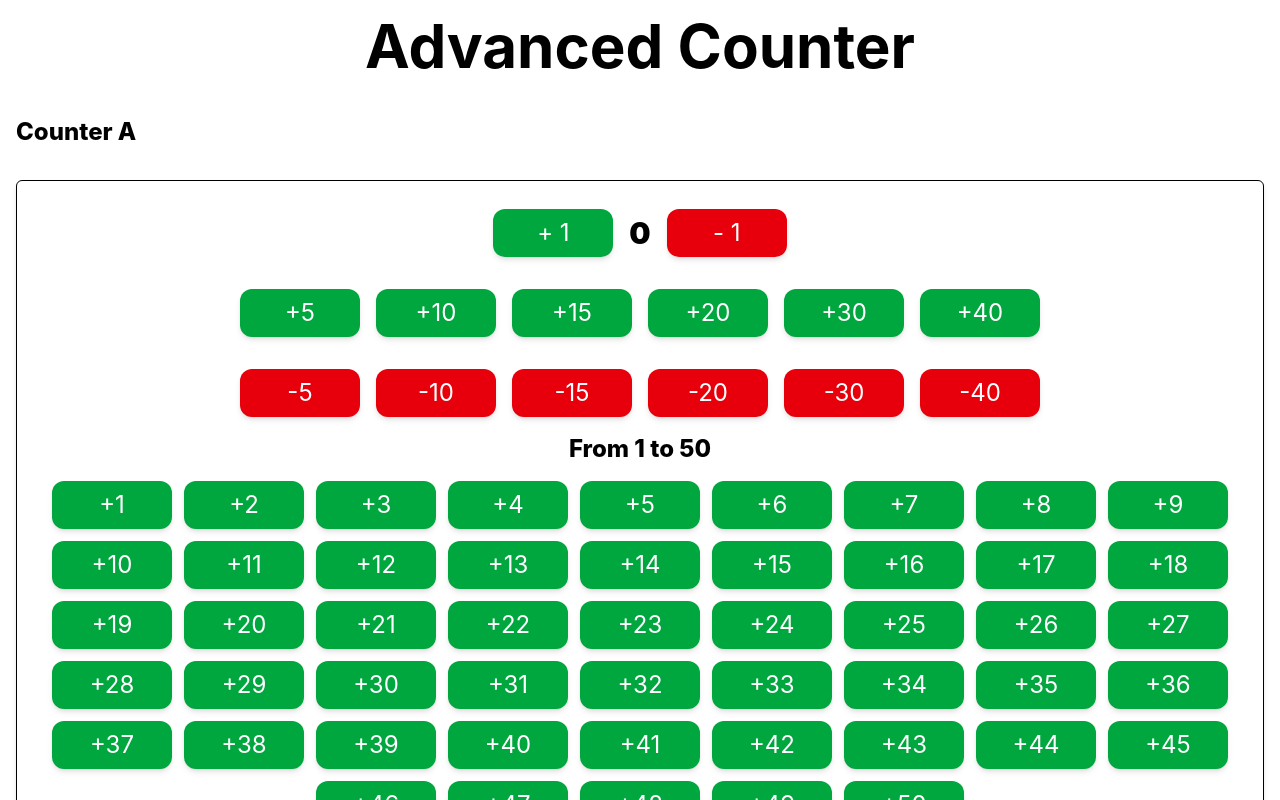
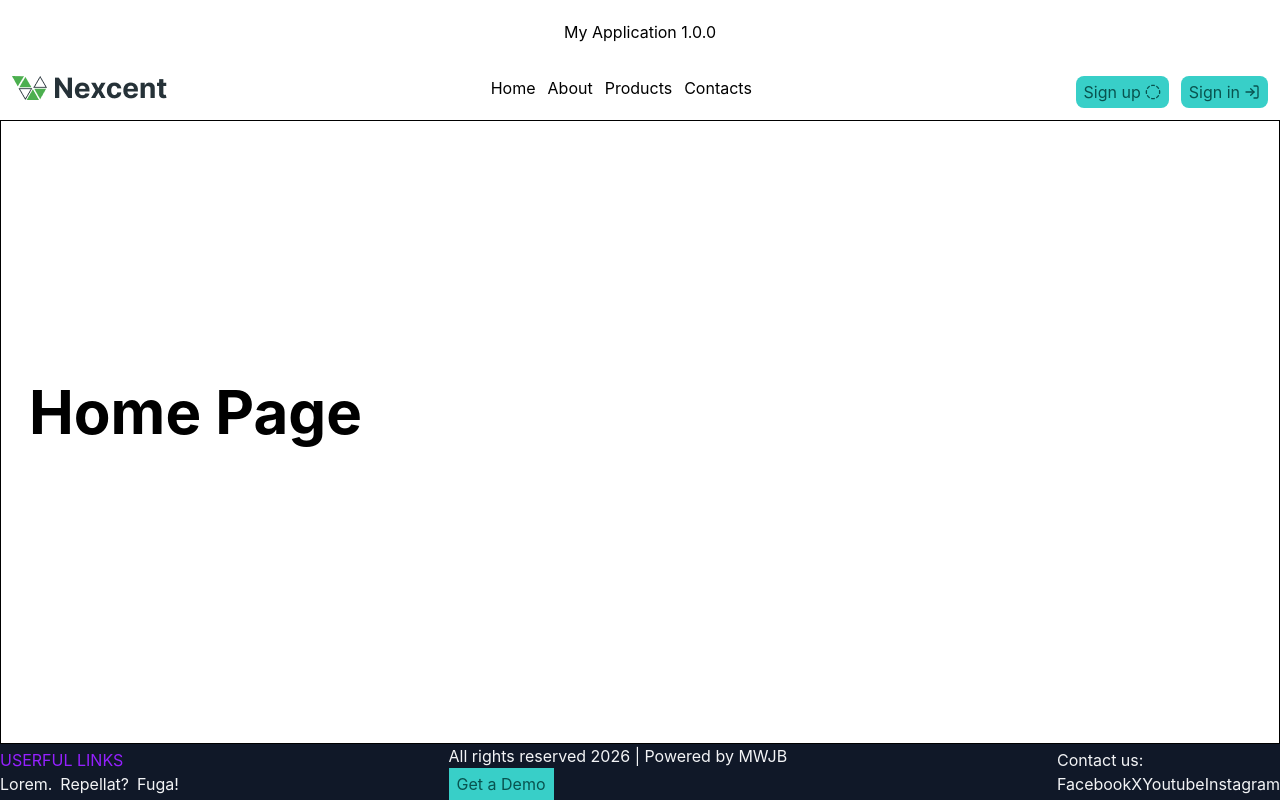
Before and after one commit to Maged-Groups/3491-react-app-001, a React (Vite) app: page / in a window 1280 px wide. Shown: the top 800 px of the page. Built offline with nearby package versions, Linux system fonts and the light colour scheme.

Commit message:
feat: insatall and configure react-router with basic routes

```diff
--- a/package.json
+++ b/package.json
@@ -14,6 +14,7 @@
     "react": "^19.2.4",
     "react-dom": "^19.2.4",
     "react-icons": "^5.6.0",
+    "react-router": "^7.14.2",
     "tailwindcss": "^4.2.2"
   },
   "devDependencies": {
--- a/src/App.jsx
+++ b/src/App.jsx
@@ -1,13 +1,22 @@
 import Header from './layout/Header'
+import Navbar from './components/organisms/Navbar'
 import Footer from './layout/Footer'
-import Navbar from './components/organisms/Navbar'
-import Home from './pages/Home'
+
+import Pages from './pages'
 
 function App() {
 
+
   return (
-    <div>
-     <Home />
+    <div className='min-h-screen flex flex-col'>
+      <Header />
+      <Navbar />
+
+      <div className='border flex-1 flex gap-3 p-3'>
+        <Pages />
+      </div>
+
+      <Footer />
     </div>
   )
 }
--- a/src/components/organisms/Navbar.jsx
+++ b/src/components/organisms/Navbar.jsx
@@ -1,25 +1,26 @@
+import { Link } from 'react-router'
+
 import Button from "../molecules/Button"
 import Logo from "../atoms/Logo"
 import Dropdown from "../molecules/Dropdown"
 
 export default function Navbar() {
     return (
-        <nav>
+        <nav className="flex justify-between p-3">
             <div>
                 <Logo />
             </div>
 
-            <div>
-                menu
-                {/* <Dropdown />
-                <Dropdown />
-                <Dropdown />
-                <Dropdown /> */}
+            <div className="flex gap-3">
+                <Link to="/">Home</Link>
+                <Link to="/about">About</Link>
+                <Link to="/products">Products</Link>
+                <Link to="/contacts">Contacts</Link>
             </div>
 
-            <div>
-                <Button text='Sign up' disabled={true} iconName='ABC' />
-                <Button text='Sign in' isLoading={true} size="lg" iconName='LuLogIn' />
+            <div className="flex gap-3">
+                <Button text='Sign up' iconName='ABC' />
+                <Button text='Sign in' iconName='LuLogIn' />
             </div>
         </nav>
     )
--- a/src/layout/Footer.jsx
+++ b/src/layout/Footer.jsx
@@ -2,10 +2,10 @@ import Button from "../components/molecules/Button"
 
 function Footer() {
     return (
-        <footer>
+        <footer className="bg-gray-900 text-gray-100 flex justify-between items-center">
             <div>
                 <h5 className="text-main">USERFUL LINKS</h5>
-                <ul className="border-main border-3">
+                <ul className="flex gap-2">
                     <li>Lorem.</li>
                     <li>Repellat?</li>
                     <li>Fuga!</li>
--- a/src/layout/Header.jsx
+++ b/src/layout/Header.jsx
@@ -1,10 +1,8 @@
-import Logo from '../components/atoms/Logo';
 import { appTitle, appVersion } from '../lib/consts'
 
 export default function Header() {
     return (
-        <header className='p-8 h-screen flex items-center justify-center flex-col bg-main'>
-            <Logo />
+        <header className='p-8 h-10 flex items-center justify-center flex-col'>
             <h1>{appTitle} {appVersion}</h1>
         </header>
     );
--- a/src/main.jsx
+++ b/src/main.jsx
@@ -1,9 +1,13 @@
 import { StrictMode } from 'react'
 import { createRoot } from 'react-dom/client'
+
+import { BrowserRouter } from 'react-router'
+
 import './index.css'
 import App from './App'
 
 createRoot(document.getElementById('root')).render(
-  <App />
-
+  <BrowserRouter>
+    <App />
+  </BrowserRouter>
 )
--- /dev/null
+++ b/src/pages/About.jsx
@@ -0,0 +1,7 @@
+export default function About () {
+    return(
+         <div className="flex flex-wrap items-center justify-center gap-3 p-4">
+            <h2 className="text-6xl text-center font-bold mb-10">About us</h2>
+        </div>
+    )
+}
--- /dev/null
+++ b/src/pages/Contacts.jsx
@@ -0,0 +1,7 @@
+export default function Contact () {
+    return(
+         <div className="flex flex-wrap items-center justify-center gap-3 p-4">
+            <h2 className="text-6xl text-center font-bold mb-10">Contact us</h2>
+        </div>
+    )
+}
--- a/src/pages/Home.jsx
+++ b/src/pages/Home.jsx
@@ -1,13 +1,8 @@
-import Counter from "../features/Home/components/Counter";
-import CounterAdv from "../features/Home/components/CounterAdv";
+export default function Home() {
 
-export default function Home() {
     return (
-        <div className="h-screen flex flex-wrap items-center justify-center gap-3 p-4">
-            <div>
-                <h2 className="text-6xl text-center font-bold mb-10">Advanced Counter</h2>
-                <CounterAdv />
-            </div>
+        <div className="flex flex-wrap items-center justify-center gap-3 p-4">
+            <h2 className="text-6xl text-center font-bold mb-10">Home Page</h2>
         </div>
     )
 }
--- /dev/null
+++ b/src/pages/Product.jsx
@@ -0,0 +1,12 @@
+import { useParams } from 'react-router'
+
+export default function Product() {
+
+    const { id } = useParams();
+
+    return (
+        <div className="flex flex-wrap items-center justify-center gap-3 p-4">
+            <h2 className="text-6xl text-center font-bold mb-10">Product {id} Page</h2>
+        </div>
+    )
+}
--- /dev/null
+++ b/src/pages/Products.jsx
@@ -0,0 +1,20 @@
+import { Link } from "react-router";
+
+export default function Products() {
+    return (
+        <div className="flex flex-col flex-wrap gap-3 p-4">
+            <h2 className="text-6xl text-center font-bold mb-10">Products</h2>
+
+            <div className="flex flex-wrap gap-3">
+                {
+                    [...Array(300)].map((_, i) => (
+                        <div key={Math.random()} className="flex flex-col p-2 border rounded-md shadow">
+                            <h3>Product {i + 1}</h3>
+                            <Link to={`/products/${i + 1}`}>See more</Link>
+                        </div>
+                    ))
+                }
+            </div>
+        </div>
+    )
+}
--- /dev/null
+++ b/src/pages/index.jsx
@@ -0,0 +1,20 @@
+import { Route, Routes } from 'react-router'
+
+import About from './About'
+import Home from './Home'
+import Contacts from './Contacts'
+import Products from './Products'
+import Product from './Product'
+
+
+export default function Pages() {
+    return (
+        <Routes>
+            <Route path='about' element={<About />} />
+            <Route path='contacts' element={<Contacts />} />
+            <Route path='products' element={<Products />} />
+            <Route path='products/:id' element={<Product />} />
+            <Route path='/' element={<Home />} />
+        </Routes>
+    )
+}
```
Also changed, not shown: 1 other file (tests, documents, lock files or other folders).
